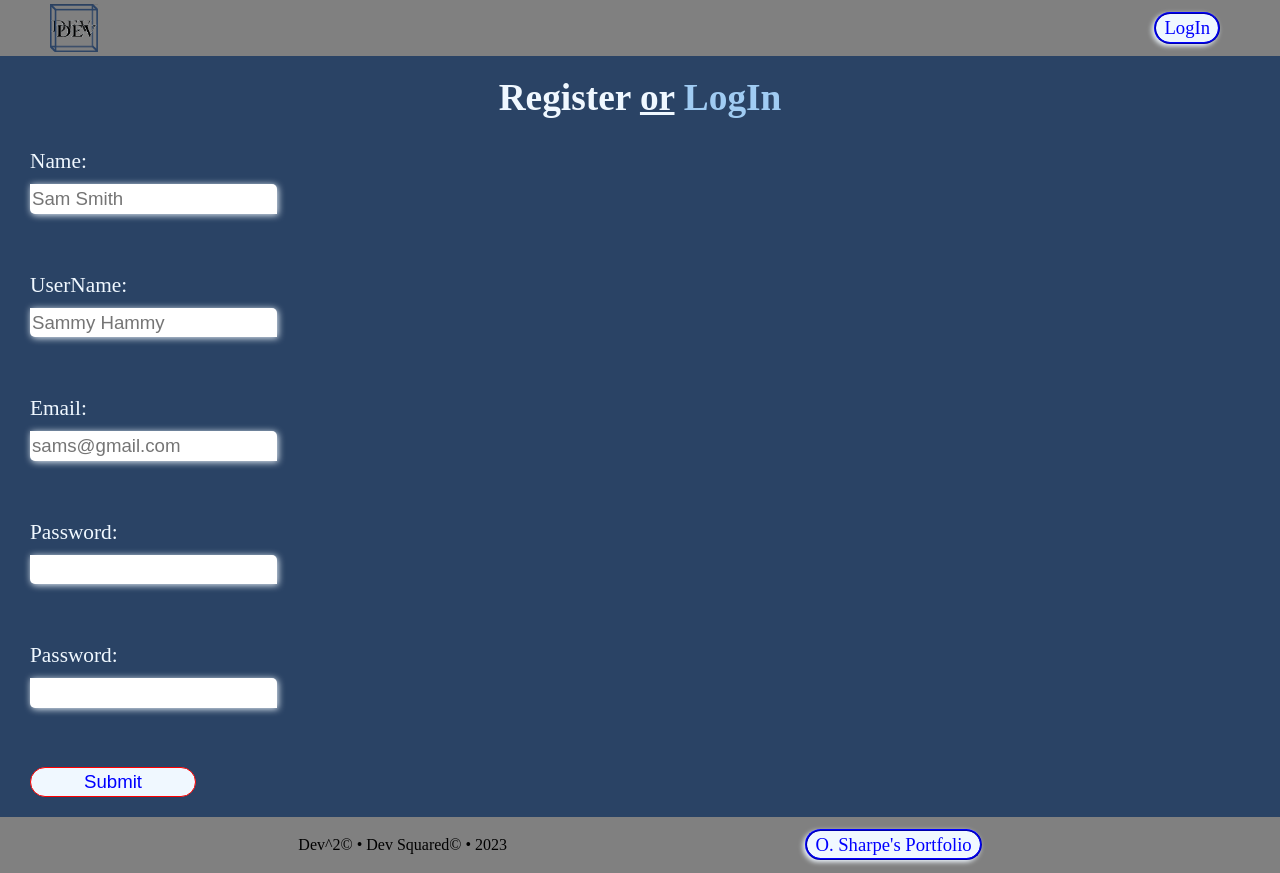
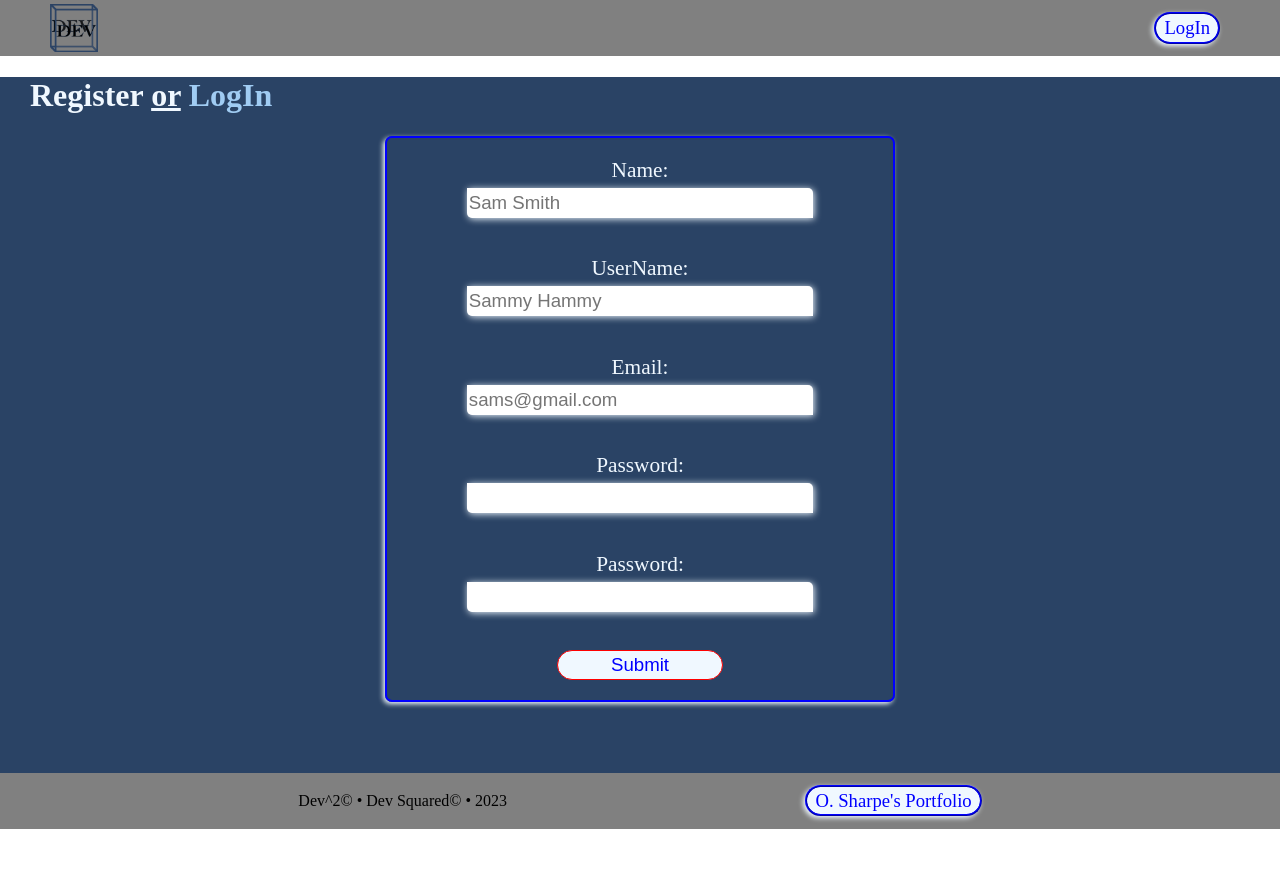
Before and after one commit to OSharpe001/dev_squared_app, a React (Create React App) app in the folder frontend/: page /sign-up in a window 1280 px wide. After the commit the page ends 829 px from the top, so only its background shows below. Built offline with nearby package versions, Linux system fonts and the light colour scheme; no server answers.

Commit message:
fixed icon. styles for icon, register/login pages

```diff
--- a/frontend/src/index.css
+++ b/frontend/src/index.css
@@ -35,11 +35,17 @@ button:active, .button:active {
   box-shadow: -1px 1px 3px aliceblue;
 }
 
-.title {
+.welcome {
   text-align: center;
-  margin: 0;
-  padding: 20px 0 30px;
+  padding-top: 10px;
+  margin: 0 0 10px;
   font-size: 28pt;
+}
+
+.direct {
+  text-align: center;
+  margin: 10px 0;
+  font-size: 20pt;
 }
 
 .underlined {
@@ -58,13 +64,14 @@ a:hover {
 label {
   display: block;
   font-size: 16pt;
-  margin-bottom: 10px;
+  margin-bottom: 5px;
 }
 
 input {
   display: block;
   font-size: 14pt;
-  margin-bottom: 2px;
+  width: 33ch;
+  margin: 0 auto 2px;
   line-height: 1.5;
   box-shadow: 1px 1px 7px aliceblue;
   border: blue;
@@ -76,7 +83,7 @@ input {
   font-size: 16pt;
   height: 2.3ch;
   text-shadow: 1px 1px 1px aliceblue;
-  margin: 4px auto 30px;
+  margin: 4px auto 10px;
 }
 
 li {
@@ -270,6 +277,16 @@ header nav {
   padding: 0 30px;
 }
 
+.register-page form {
+  margin: auto;
+  padding: 20px 80px  0 80px;
+  text-align: center;
+  width: max-content;
+  border-radius: 7px;
+  border: 2px solid blue;
+  box-shadow: -2px 2px 5px aliceblue;
+}
+
 .register-page button {
   margin-bottom: 20px;
 }
@@ -280,6 +297,20 @@ header nav {
   color: aliceblue;
   background-color: #2A4365;
   padding: 0 30px;
+}
+
+.login-page form {
+  margin: auto;
+  padding: 20px 80px  0 80px;
+  text-align: center;
+  width: max-content;
+  border-radius: 7px;
+  border: 2px solid blue;
+  box-shadow: -2px 2px 5px aliceblue;
+}
+
+.login-page button {
+  margin-bottom: 20px;
 }
 
 /* HOMEPAGE STYLES */
```
Also changed, not shown: frontend/src/assets/images/logo.png.
